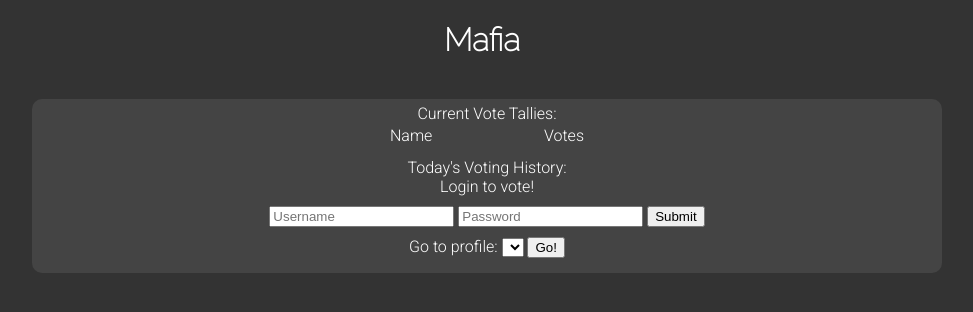
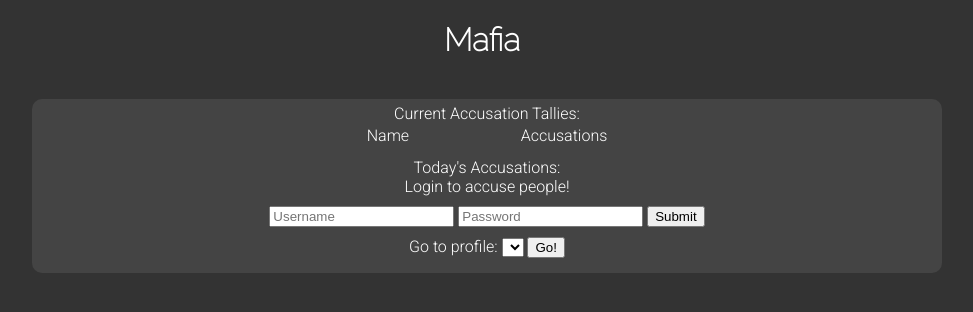
Before and after one commit to lyneca/mafiapp, a Django app: page / in a window 1280 px wide. Shown: the top 312 px of the page, without its empty margins (158-1131 px from the left). Run offline with Django 3.2, Linux system fonts and the light colour scheme; data comes from the database, SQL or seed files in the repository; both versions use the stored data as it was after the commit; data that the repository does not hold is empty.

Commit message:
updated wording and database for the next game :D

```diff
--- a/voting/templates/index.html
+++ b/voting/templates/index.html
@@ -6,7 +6,7 @@
     <link href='https://fonts.googleapis.com/css?family=Raleway:100|Roboto:300' rel='stylesheet' type='text/css'>
     <link rel="stylesheet" type="text/css" href="/static/mafia.css">
     <link rel="shortcut icon" type="image/png" href="/static/favicon.ico"/>
-    <title>Mafia Votes</title>
+    <title>Mafia Accusations</title>
 </head>
 <body>
 <div id="status">
@@ -17,11 +17,11 @@
 {% endfor %}<br>
 <div class="content" style="padding: 5px;">
     <div align="center">
-        Current Vote Tallies:
+        Current Accusation Tallies:
         <table style="margin: 0 10px 10px;">
             <tr>
                 <td width="150">Name</td>
-                <td>Votes</td>
+                <td>Accusations</td>
             </tr>
             {% for votecount in votecounts %}
                 <tr>
@@ -33,14 +33,14 @@
             {% endfor %}
         </table>
     </div>
-    Today's Voting History:
+    Today's Accusations:
     <div style="text-align: left; margin: auto; width: 450px">
         {% for vote in votes %}
             {{ vote.time }}: <a href="/users/{{ vote.voter.pk }}">{{ vote.voter.get_full_name }}</a>
             {% if vote.is_cancel %}
-                cancelled their vote
+                cancelled their accusation
             {% else %}
-                voted for <a href="/users/{{ vote.votee.pk }}">{{ vote.votee.get_full_name }}</a>
+                accused <a href="/users/{{ vote.votee.pk }}">{{ vote.votee.get_full_name }}</a>
             {% endif %}
             <br>
         {% endfor %}
@@ -49,7 +49,7 @@
         {% if can_vote %}
             <form style="margin: 10px;" action="{% url 'voting:vote' %}" method="post">
                 {% csrf_token %}
-                Vote for:
+                Accuse:
                 <select name="votee" required title="User">
                     <option value=-1>Nobody</option>
                     {% for user in active_users %}
@@ -84,7 +84,7 @@
             </form>
         {% endif %}
     {% else %}
-        Login to vote!
+        Login to accuse people!
         <form style="margin: 10px;" action="{% url 'voting:log_in' %}" method="post">
             {% csrf_token %}
             <input type="text" name="username" placeholder="Username">
--- a/voting/templates/user_profile.html
+++ b/voting/templates/user_profile.html
@@ -10,13 +10,13 @@
 <body>
 <h1>Mafia</h1>
 <div class="content" style="padding: 5px;">
-{{ user.get_full_name }} voted to lynch the following: <br>
+{{ user.get_full_name }} accused the following: <br>
 {% for vote in votes %}
     <a href="/users/{{ vote.votee.pk }}">{{ vote.votee.get_full_name }}</a> at {{ vote.time }}<br>
 {% endfor %}
 <br>
 
-{{ user.get_full_name }} was voted by: <br>
+{{ user.get_full_name }} was accused by: <br>
 {% for vote in voted %}
     <a href="/users/{{ vote.voter.pk }}">{{ vote.voter.get_full_name }}</a> at {{ vote.time }}<br>
 {% endfor %}
```
Also changed, not shown: db.sqlite3.
